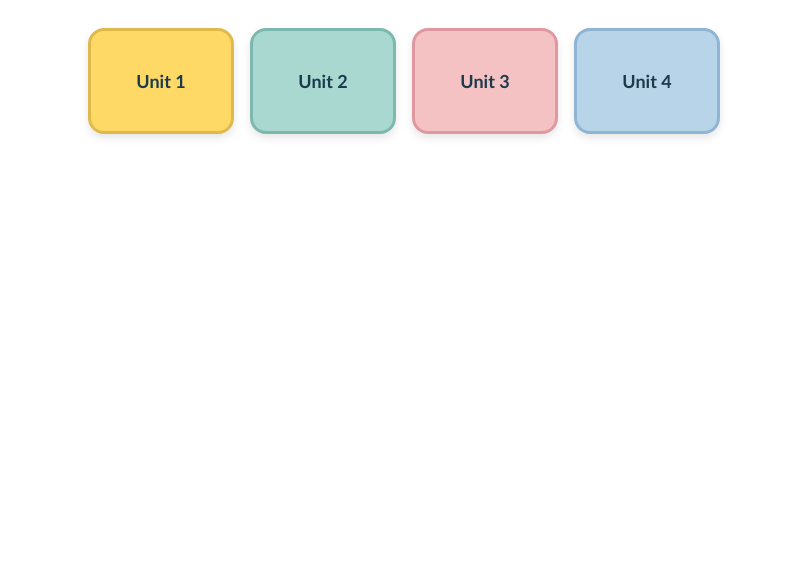
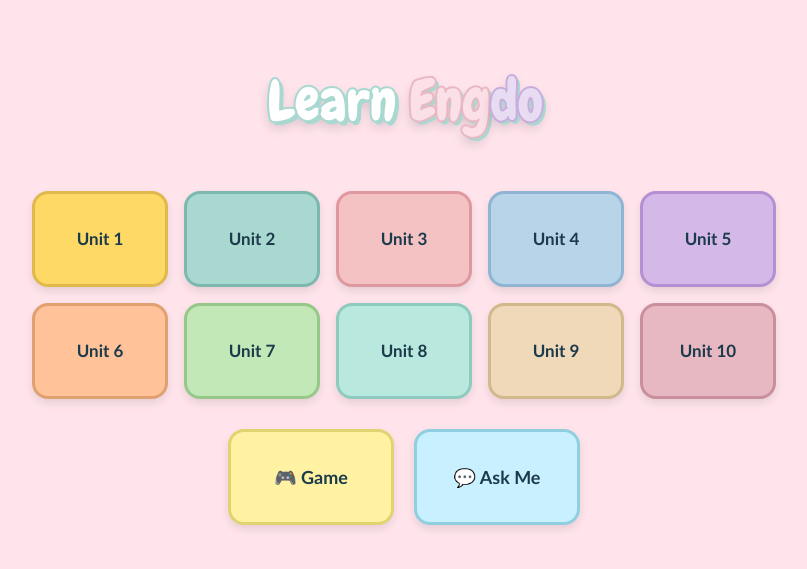
Before and after one commit to LearnEngDo/Test1, a plain HTML site: page index.html in a window 1280 px wide. Shown: the whole page, without its empty margins (236-1043 px from the left). Drawn offline with Linux system fonts and the light colour scheme.

Commit message:
Update index.html

```diff
--- a/index.html
+++ b/index.html
@@ -1,41 +1,76 @@
-<div class="unit-container">
-  <a href="https://learnengdo.com/Unit_1" class="unit-box unit-1">
-    <span class="unit-label">Unit 1</span>
-  </a>
-  <a href="https://learnengdo.com/Unit_2" class="unit-box unit-2">
-    <span class="unit-label">Unit 2</span>
-  </a>
-  <a href="https://learnengdo.com/Unit_3" class="unit-box unit-3">
-    <span class="unit-label">Unit 3</span>
-  </a>
-  <a href="https://learnengdo.com/Unit_4" class="unit-box unit-4">
-    <span class="unit-label">Unit 4</span>
-  </a>
-</div>
+<!DOCTYPE html>
+<html lang="id">
+<head>
+<meta charset="UTF-8">
+<meta name="viewport" content="width=device-width, initial-scale=1.0">
+<title>Learn Engdo - Home</title>
+<link href="https://fonts.googleapis.com/css2?family=Chewy&display=swap" rel="stylesheet">
+<style>
+  body {
+    margin: 0;
+    padding: 40px 20px;
+    background-color: #FFE4EC;
+    font-family: 'Trebuchet MS', sans-serif;
+    display: flex;
+    flex-direction: column;
+    align-items: center;
+  }
 
-<style>
-.unit-container {
+  h1 {
+    font-family: 'Chewy', cursive;
+    font-size: 56px;
+    color: #FFFFFF;
+    -webkit-text-stroke: 2px #A8D8D0;
+    text-shadow: 3px 3px 0 #A8D8D0, 0 6px 12px rgba(0,0,0,0.15);
+    margin-bottom: 40px;
+    animation: melayang 3s ease-in-out infinite;
+  }
+
+  @keyframes melayang {
+    0% { transform: translateY(0px); }
+    50% { transform: translateY(-15px); }
+    100% { transform: translateY(0px); }
+  }
+
+  .warna-eng {
+    color: #FBE1E7;
+    -webkit-text-stroke: 2px #E8B8C5;
+  }
+
+  .warna-do {
+    color: #E8DCF3;
+    -webkit-text-stroke: 2px #C9AEDD;
+  }
+
+  @keyframes kilau {
+    0% { background-position: 200% 0; }
+    100% { background-position: -100% 0; }
+  }
+
+  .button-container {
     display: flex;
     flex-wrap: wrap;
     gap: 16px;
     justify-content: center;
-  padding: 20px;
+    max-width: 800px;
+    margin-bottom: 30px;
   }
 
   .unit-box {
     display: flex;
     align-items: center;
     justify-content: center;
-  width: 140px;
-  height: 100px;
+    width: 130px;
+    height: 90px;
     border-radius: 16px;
     text-decoration: none;
-  font-family: 'Trebuchet MS', sans-serif;
     font-weight: bold;
-  font-size: 18px;
+    font-size: 17px;
     color: #1B3A4B;
     box-shadow: 0 4px 8px rgba(0,0,0,0.1);
-  transition: transform 0.2s, box-shadow 0.2s;
+    transition: transform 0.15s, box-shadow 0.15s;
+    cursor: pointer;
+    border: 3px solid;
   }
 
   .unit-box:hover {
@@ -43,23 +78,120 @@
     box-shadow: 0 6px 14px rgba(0,0,0,0.15);
   }
 
-.unit-1 {
-  background-color: #FFD966;
-  border: 3px solid #E0B94D;
+  .unit-box:active {
+    transform: translateY(-1px) scale(0.97);
   }
 
-.unit-2 {
-  background-color: #A8D8D0;
-  border: 3px solid #7CB8AE;
+  .unit-1 { background-color: #FFD966; border-color: #E0B94D; }
+  .unit-2 { background-color: #A8D8D0; border-color: #7CB8AE; }
+  .unit-3 { background-color: #F4C2C2; border-color: #E098A0; }
+  .unit-4 { background-color: #B8D4E8; border-color: #8FB4D4; }
+  .unit-5 { background-color: #D4B8E8; border-color: #B48FD4; }
+  .unit-6 { background-color: #FFC299; border-color: #E0A070; }
+  .unit-7 { background-color: #C2E8B8; border-color: #96C989; }
+  .unit-8 { background-color: #B8E8DE; border-color: #8FCABE; }
+  .unit-9 { background-color: #F0D9B8; border-color: #D1B98C; }
+  .unit-10 { background-color: #E8B8C2; border-color: #C98F9C; }
+
+  .special-container {
+    display: flex;
+    gap: 20px;
+    flex-wrap: wrap;
+    justify-content: center;
   }
 
-.unit-3 {
-  background-color: #F4C2C2;
-  border: 3px solid #E098A0;
+  .special-box {
+    display: flex;
+    align-items: center;
+    justify-content: center;
+    width: 160px;
+    height: 90px;
+    border-radius: 16px;
+    text-decoration: none;
+    font-weight: bold;
+    font-size: 18px;
+    box-shadow: 0 4px 8px rgba(0,0,0,0.1);
+    transition: transform 0.15s, box-shadow 0.15s;
+    cursor: pointer;
+    border: 3px solid;
   }
 
-.unit-4 {
-  background-color: #B8D4E8;
-  border: 3px solid #8FB4D4;
+  .special-box:hover {
+    transform: translateY(-4px);
+    box-shadow: 0 6px 14px rgba(0,0,0,0.15);
   }
+
+  .special-box:active {
+    transform: translateY(-1px) scale(0.97);
+  }
+
+  .game-box { background-color: #FFF3A3; border-color: #E0D470; color: #1B3A4B; }
+  .ask-box { background-color: #C9F0FF; border-color: #8FCFE0; color: #1B3A4B; }
 </style>
+</head>
+<body>
+
+  <h1>Learn <span class="warna-eng">Eng</span><span class="warna-do">do</span></h1>
+
+  <div class="button-container">
+    <a href="https://learnengdo.com/Unit_1" class="unit-box unit-1 sound-click">Unit 1</a>
+    <a href="https://learnengdo.com/Unit_2" class="unit-box unit-2 sound-click">Unit 2</a>
+    <a href="https://learnengdo.com/Unit_3" class="unit-box unit-3 sound-click">Unit 3</a>
+    <a href="https://learnengdo.com/Unit_4" class="unit-box unit-4 sound-click">Unit 4</a>
+    <a href="https://learnengdo.com/Unit_5" class="unit-box unit-5 sound-click">Unit 5</a>
+    <a href="https://learnengdo.com/Unit_6" class="unit-box unit-6 sound-click">Unit 6</a>
+    <a href="https://learnengdo.com/Unit_7" class="unit-box unit-7 sound-click">Unit 7</a>
+    <a href="https://learnengdo.com/Unit_8" class="unit-box unit-8 sound-click">Unit 8</a>
+    <a href="https://learnengdo.com/Unit_9" class="unit-box unit-9 sound-click">Unit 9</a>
+    <a href="https://learnengdo.com/Unit_10" class="unit-box unit-10 sound-click">Unit 10</a>
+  </div>
+
+  <div class="special-container">
+    <a href="https://learnengdo.com/Game" class="special-box game-box sound-click">🎮 Game</a>
+    <a href="https://learnengdo.com/Ask_Me" class="special-box ask-box sound-click">💬 Ask Me</a>
+  </div>
+
+  <script>
+    function mainkanSuaraKlik() {
+      var AudioContext = window.AudioContext || window.webkitAudioContext;
+      var ctx = new AudioContext();
+
+      var pantulan = [
+        { mulai: 0, durasi: 0.14, frekAwal: 500, frekAkhir: 850, volume: 0.25 },
+        { mulai: 0.1, durasi: 0.1, frekAwal: 550, frekAkhir: 900, volume: 0.16 },
+        { mulai: 0.18, durasi: 0.07, frekAwal: 600, frekAkhir: 950, volume: 0.09 }
+      ];
+
+      pantulan.forEach(function (p) {
+        var mulai = ctx.currentTime + p.mulai;
+
+        var osc = ctx.createOscillator();
+        var gain = ctx.createGain();
+
+        osc.type = "triangle";
+        osc.frequency.setValueAtTime(p.frekAwal, mulai);
+        osc.frequency.exponentialRampToValueAtTime(p.frekAkhir, mulai + p.durasi * 0.6);
+        osc.frequency.exponentialRampToValueAtTime(p.frekAwal * 0.85, mulai + p.durasi);
+
+        gain.gain.setValueAtTime(0.001, mulai);
+        gain.gain.exponentialRampToValueAtTime(p.volume, mulai + p.durasi * 0.2);
+        gain.gain.exponentialRampToValueAtTime(0.001, mulai + p.durasi);
+
+        osc.connect(gain);
+        gain.connect(ctx.destination);
+
+        osc.start(mulai);
+        osc.stop(mulai + p.durasi + 0.02);
+      });
+    }
+
+    var semuaTombol = document.querySelectorAll(".sound-click");
+    semuaTombol.forEach(function (tombol) {
+      tombol.addEventListener("click", function () {
+        mainkanSuaraKlik();
+      });
+    });
+  </script>
+
+</body>
+</html>
```
Lines whose indentation alone changed are shown as unchanged.
